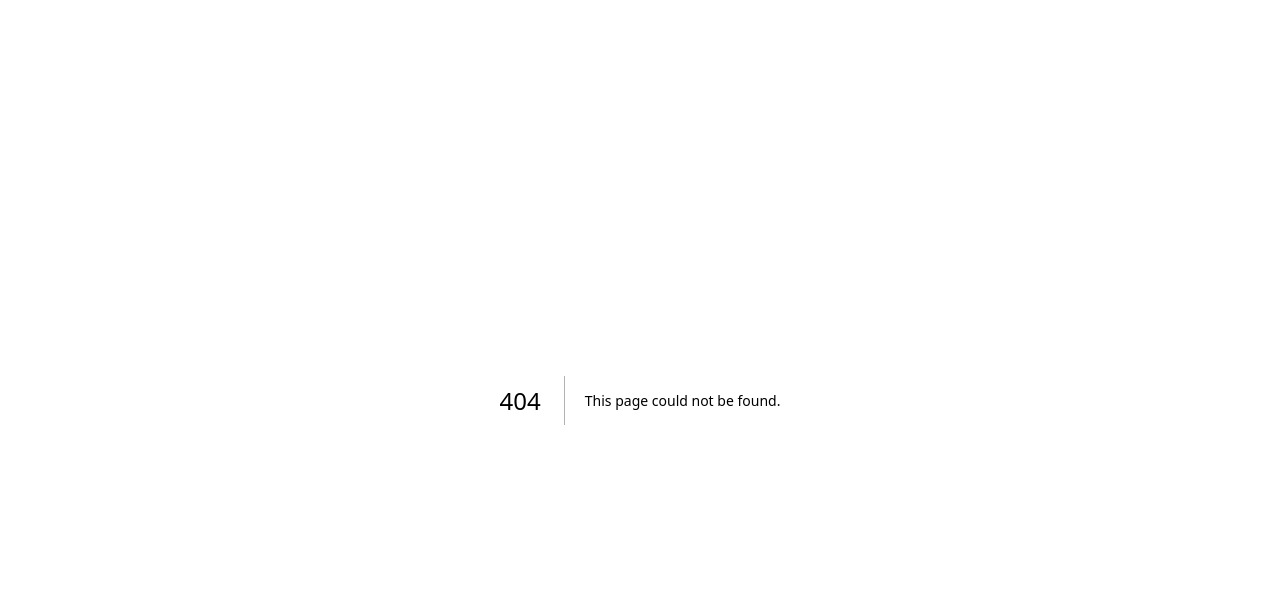
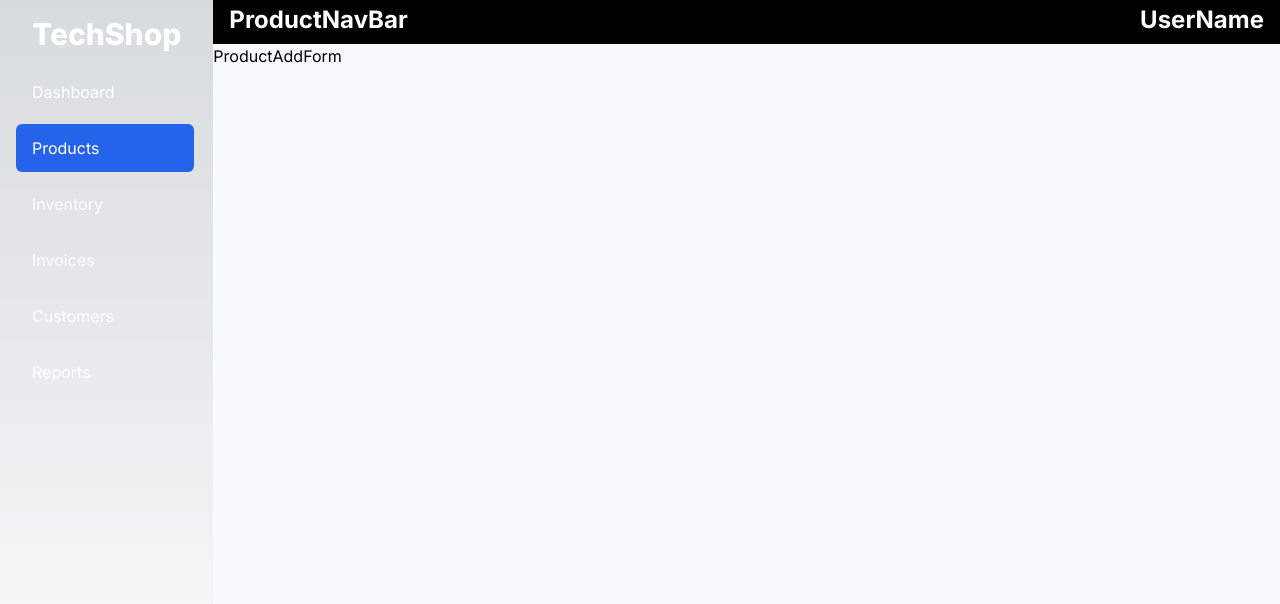
Before and after one commit to tkj3nfuq/techshop, a Next.js app: page /products/add in a window 1280 px wide. Before the commit this address had no page. Shown: the top 604 px of the page. Built offline with nearby package versions, Linux system fonts and the light colour scheme.

Commit message:
product adding navigate

```diff
--- /dev/null
+++ b/app/products/add/layout.tsx
@@ -0,0 +1,11 @@
+import ProductNavBar from '@/ui/productNavBar/page'
+import SideBar from '@/ui/sidebar/page'
+import React from 'react'
+
+export default function layout({children}: {children: React.ReactNode}) {
+  return (
+    <div className='flex flex-row'>
+        {children}
+    </div>
+  )
+}
--- /dev/null
+++ b/app/products/add/page.tsx
@@ -0,0 +1,8 @@
+import ProductAddForm from '@/ui/product/productAddForm/page'
+import React from 'react'
+
+export default function ProductAddPage() {
+  return (
+    <ProductAddForm/>
+  )
+}
--- /dev/null
+++ b/ui/product/productAddForm/page.tsx
@@ -0,0 +1,7 @@
+import React from 'react'
+
+export default function ProductAddForm() {
+  return (
+    <div className='text-black'>ProductAddForm</div>
+  )
+}
--- a/ui/product/productsTable/page.tsx
+++ b/ui/product/productsTable/page.tsx
@@ -28,8 +28,6 @@ export default function ProductsTable() {
       .then((data) => setCategories(data))
       .catch((error) => console.error("Error fetching categories", error))
   }, [])
-
-  console.log(categories)
 
   const handleCategoryChange = (event: React.ChangeEvent<HTMLSelectElement>) => {
     const selectedCategoryValue = event.target.value;
```
